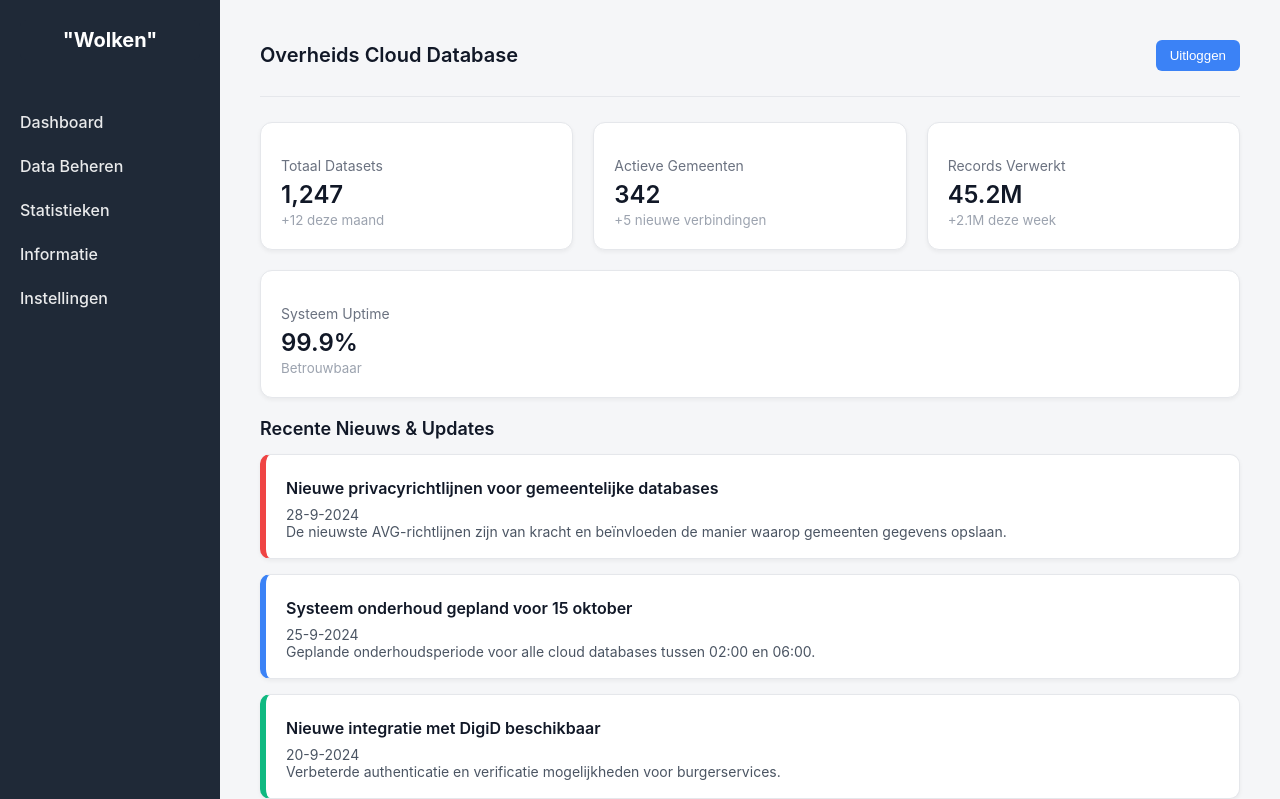
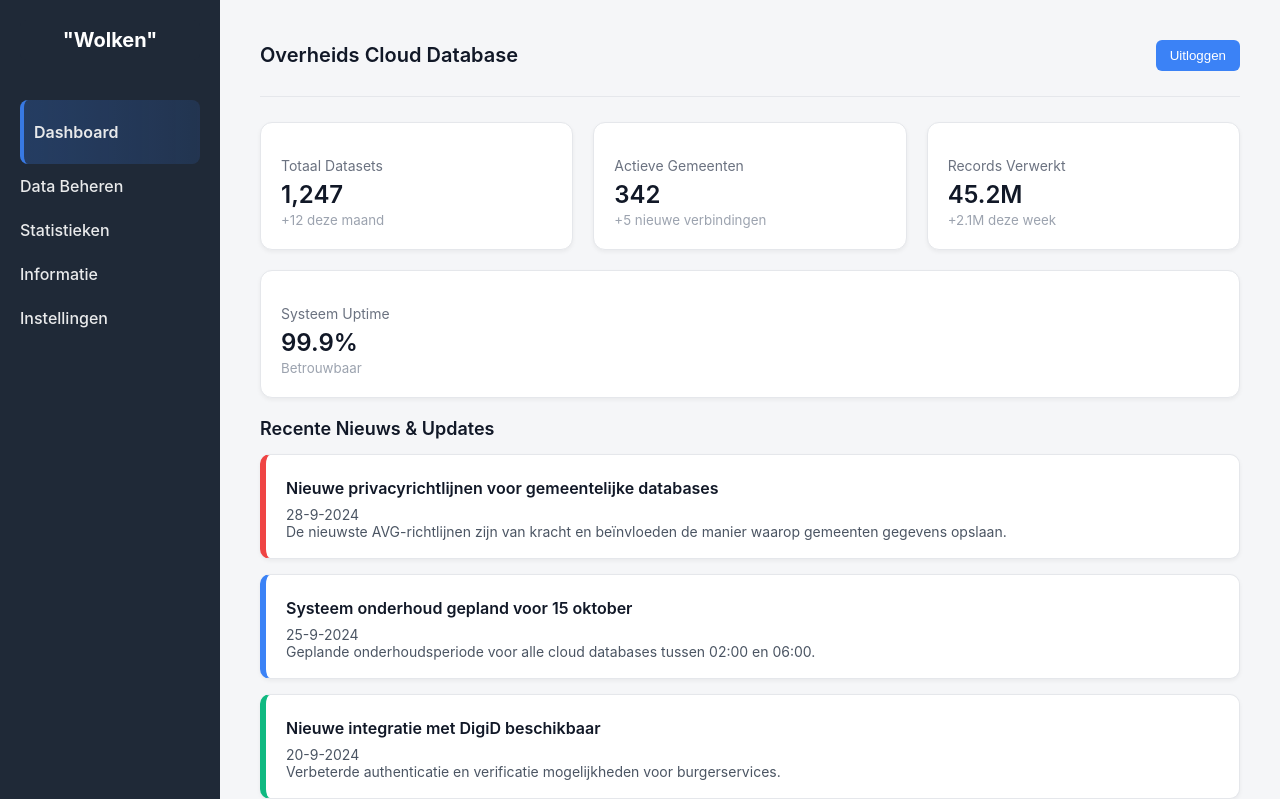
Before and after one commit to Joesra/dooyoogeequu34, a Flask app: page /home in a window 1280 px wide. Shown: the top 799 px of the page. Run offline with Flask 3, Linux system fonts and the light colour scheme.

Commit message:
paginas highlight gegeven

```diff
--- a/app/static/css/style.css
+++ b/app/static/css/style.css
@@ -261,3 +261,22 @@ table td {
     flex: 1 1 100%;
   }
 }
+
+.active-link {
+  background: linear-gradient(90deg, rgba(59,130,246,0.25) 0%, rgba(59,130,246,0.15) 100%);
+  border-left: 4px solid #3b82f6;
+  border-radius: 8px;
+  transition: all 0.3s ease;
+}
+
+.active-link a {
+  display: block;
+  padding: 10px 10px;
+  color: #ffffff;
+  font-weight: 600;
+  background: transparent;
+}
+
+.sidebar li:hover:not(.active-link) a {
+  color: #60a5fa;
+}
--- a/app/templates/base.html
+++ b/app/templates/base.html
@@ -12,12 +12,17 @@
     <div class="sidebar">
         <div class="logo">"Wolken"</div>
         <ul>
-            <li><a href="/home">Dashboard</a></li>
+            <li class="{% if request.path == '/home' %}active-link{% endif %}">
+                <a href="{{ url_for('main.index') }}">Dashboard</a>
+            </li>
             <li><a href="#">Data Beheren</a></li>
             <li><a href="#">Statistieken</a></li>
-            <li><a href="/info">Informatie</a></li>
+            <li class="{% if request.path == '/info' %}active-link{% endif %}">
+                <a href="{{ url_for('main.informatie') }}">Informatie</a>
+            </li>
             <li><a href="#">Instellingen</a></li>
         </ul>
+
     </div>
     <div class="main">
         <header>
@@ -121,12 +126,9 @@
                         <td>👁️ ⬇️</td>
                     </tr>
                 </tbody>
-
-
-
-
     </div>
 
 
 </body>
+
 </html>
```
Also changed, not shown: app/templates/info.html (+6 -2 lines).
